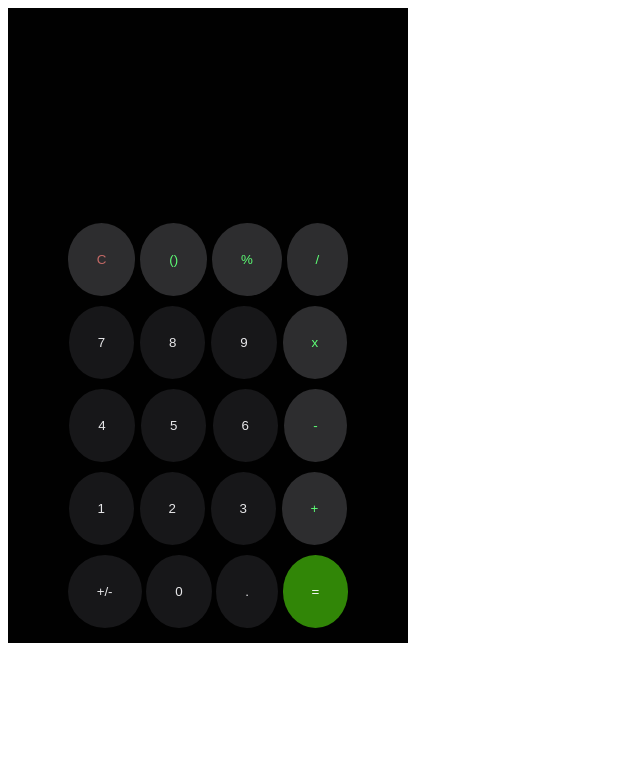
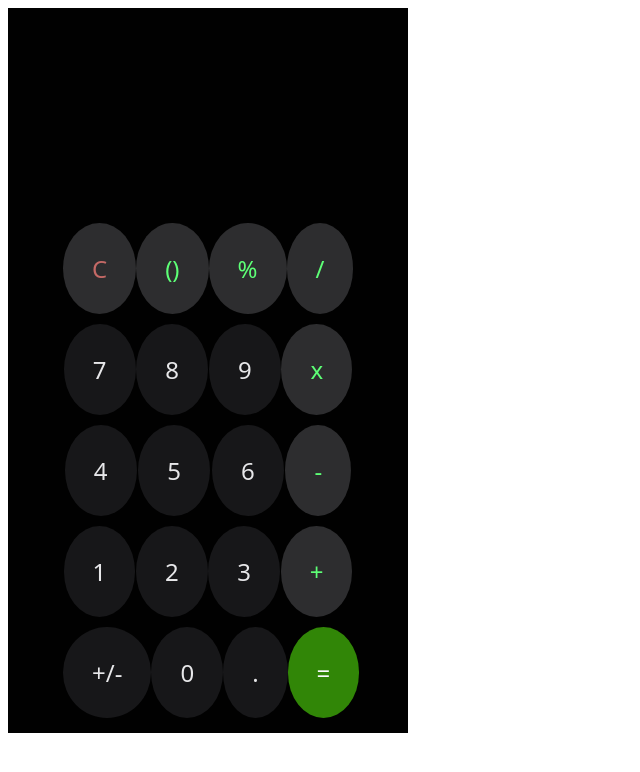
Before and after one commit to THRILLH/odin-calculator, a plain HTML site: page index.html in a window 1280 px wide. Shown: the whole page, without its empty margins (0-640 px from the left). Drawn offline with Linux system fonts and the light colour scheme.

Commit message:
Add font family and make button font bigger

```diff
--- a/style.css
+++ b/style.css
@@ -1,3 +1,7 @@
+body, .calc-btn{
+    font-family: system-ui, -apple-system, BlinkMacSystemFont, 'Segoe UI', Roboto, Oxygen, Ubuntu, Cantarell, 'Open Sans', 'Helvetica Neue', sans-serif;
+}
+
 #calc-body {
     display: flex;
     flex-direction: column;
@@ -8,7 +12,7 @@
 .display {
     background-color: #010101;
     padding: 50px;
-    color: #5dff76;
+    color: #e7e7e9;
     height: 100px;
 }
 
@@ -31,6 +35,7 @@
     border-radius: 50%;
     display: block;
     padding: 10%;
+    font-size: 24px;
 
 }
 
```
